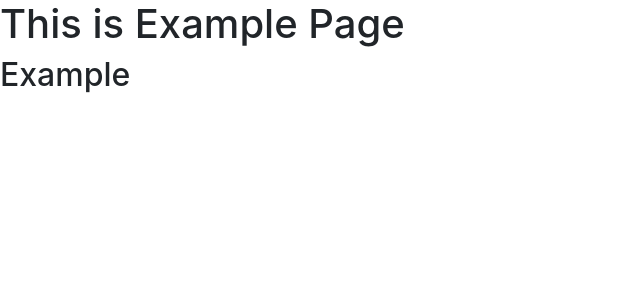
After one commit to mohdomama/inquest, a Django app: page /example in a window 1280 px wide. The commit adds this page. Shown: the top 300 px of the page, without its empty margins (0-640 px from the left). Run offline with Django 3.2, Linux system fonts and the light colour scheme; some libraries are stand-ins or nearby versions.

Commit message:
feat: context variables

```diff
--- /dev/null
+++ b/src/templates/about.html
@@ -0,0 +1,6 @@
+{% extends 'base.html' %}
+
+{% block body %}
+  <h1> This is {{ title }} </h1>
+  <h2> About Us bla bla </h2>
+{% endblock %}
--- a/src/templates/hello_world.html
+++ b/src/templates/base.html
@@ -8,10 +8,11 @@
     <!-- Bootstrap CSS -->
     <link rel="stylesheet" href="https://stackpath.bootstrapcdn.com/bootstrap/4.4.1/css/bootstrap.min.css" integrity="sha384-Vkoo8x4CGsO3+Hhxv8T/Q5PaXtkKtu6ug5TOeNV6gBiFeWPGFN9MuhOf23Q9Ifjh" crossorigin="anonymous">
 
-    <title>Hello, world!</title>
+    <title>Try_Django: {{ title }}</title>
   </head>
   <body>
-    <h1>Hello, world!</h1>
+    {% block body %}
+    {% endblock %}
 
     <!-- Optional JavaScript -->
     <!-- jQuery first, then Popper.js, then Bootstrap JS -->
--- /dev/null
+++ b/src/templates/contact.html
@@ -0,0 +1,6 @@
+{% extends 'base.html' %}
+
+{% block body %}
+  <h1> This is {{ title }} </h1>
+  <h2> Contact Us bla bla </h2>
+{% endblock %}
--- /dev/null
+++ b/src/templates/example.html
@@ -0,0 +1,6 @@
+{% extends "base.html" %}
+
+{% block body %}
+  <h1> This is {{ title }} </h1>
+  <h2> Example </h2>
+{% endblock %}
--- a/src/try_django/urls.py
+++ b/src/try_django/urls.py
@@ -19,7 +19,8 @@ from django.urls import path
 from .views import (
     home_page,
     about_page,
-    contact_page
+    contact_page,
+    example_page,
 )
 
 urlpatterns = [
@@ -27,5 +28,6 @@ urlpatterns = [
     path('', home_page),
     path('contact/', contact_page),
     path('about', about_page),
+    path('example', example_page),
 
 ]
--- a/src/try_django/views.py
+++ b/src/try_django/views.py
@@ -1,12 +1,24 @@
 from django.http import HttpResponse
 from django.shortcuts import render
+from django.template.loader import get_template
 
 def home_page(request):
-    return render(request, "hello_world.html")
-
+    if request.user.is_authenticated:
+        context = {'title': "Home Page", 'auth_items': [1,2,3,4,5]}
+    else:
+        context = {'title': 'Home Page'}
+    return render(request, "home.html", context)
 
 def about_page(request):
-    return HttpResponse("<h1>About Page<h1>")
+    return render(request, "about.html", {'title': "About Page"})
 
 def contact_page(request):
-    return HttpResponse("<h1>Contact Page<h1>")
+    return render(request, "contact.html", {'title': "Contact Page"})
+
+# This is a more standard way
+def example_page(request):
+    context = {'title': 'Example Page'}
+    template_name = 'example.html' # This can be any file type
+    template_obj = get_template(template_name)
+    rendered_item = template_obj.render(context)
+    return HttpResponse(rendered_item)
```
Also changed, not shown: src/templates/home.html (added, +23 -0 lines).
